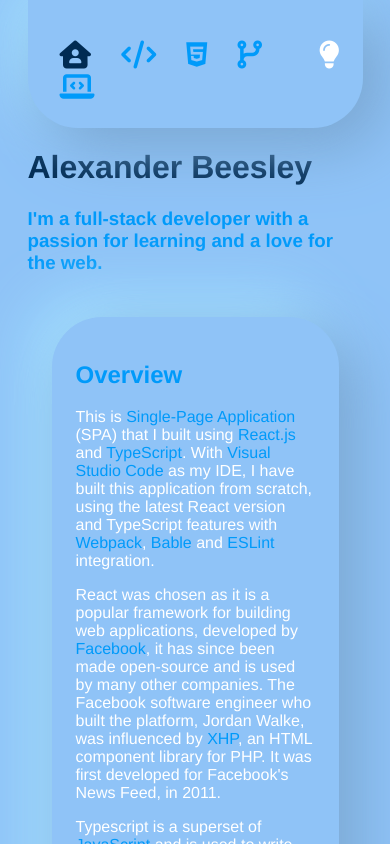
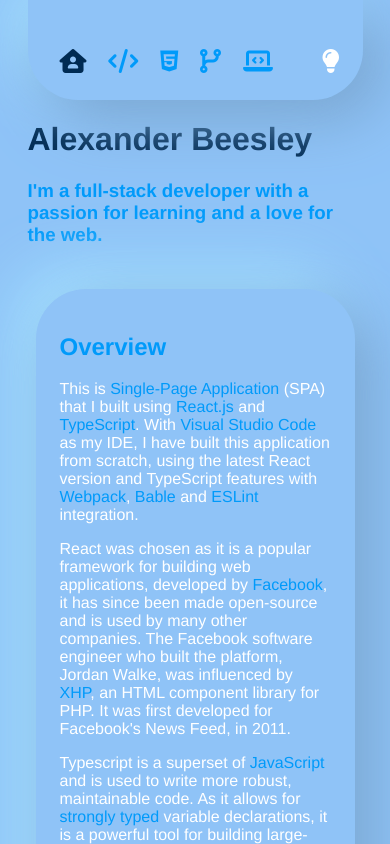
Before and after one commit to AlexBeesley/Personal-Blog-using-React, a React (Vite) app: page / in a window 390 px wide. Shown: the top 844 px of the page. Built offline with nearby package versions, Linux system fonts and the light colour scheme.

Commit message:
Responsivity issues resolved

```diff
--- a/src/Styles/card.module.scss
+++ b/src/Styles/card.module.scss
@@ -57,9 +57,13 @@
     cursor: pointer;
   }
 
-  @media only screen and (max-width: 90rem) {
+@media only screen and (max-width: 90rem) {
     .blogpost {
-        margin-left: 0;
-        margin-right: 0;
+        margin-left: 1rem;
+        margin-right: -1rem;
     }
+    .card {
+      margin-left: 0;
+      margin-right: 0;
+  }
 }
--- a/src/Styles/darkmodetoggle.module.scss
+++ b/src/Styles/darkmodetoggle.module.scss
@@ -24,3 +24,11 @@ button {
      right: 5%;
    }
  }
+
+ @media only screen and (max-width: 65rem) {
+  button{
+    i{
+      font-size: 1.50rem;
+    }
+  }
+}
--- a/src/Styles/main.module.scss
+++ b/src/Styles/main.module.scss
@@ -120,4 +120,8 @@ h2, h3 {
   .col1, .col2 {
     width: 100%;
   }
+
+  .stickyContainer {
+    border-top: solid 1.5rem var(--background);
+  }
 }
--- a/src/Styles/nav.module.scss
+++ b/src/Styles/nav.module.scss
@@ -49,6 +49,7 @@ nav {
   nav{
     all: unset;
     display: absolute;
+    width: 110%;
   }
   .activelink {
     display: none;
@@ -57,10 +58,10 @@ nav {
     color: var(--Secondary);
     display: inline;
     align-items: center;
-    padding-right: 5%;
+    padding-right: 2.5%;
     width: 100%;
     height: 2rem;
-    font-size: 1.75rem;
+    font-size: 1.50rem;
     font-weight: bold;
   }
 
@@ -71,10 +72,10 @@ nav {
   .navicon {
     display: inline;
     align-items: center;
-    padding-right: 5%;
+    padding-right: 2.5%;
     width: 100%;
     height: 2rem;
-    font-size: 1.75rem;
+    font-size: 1.50rem;
     font-weight: bold;
   }
 }
```
